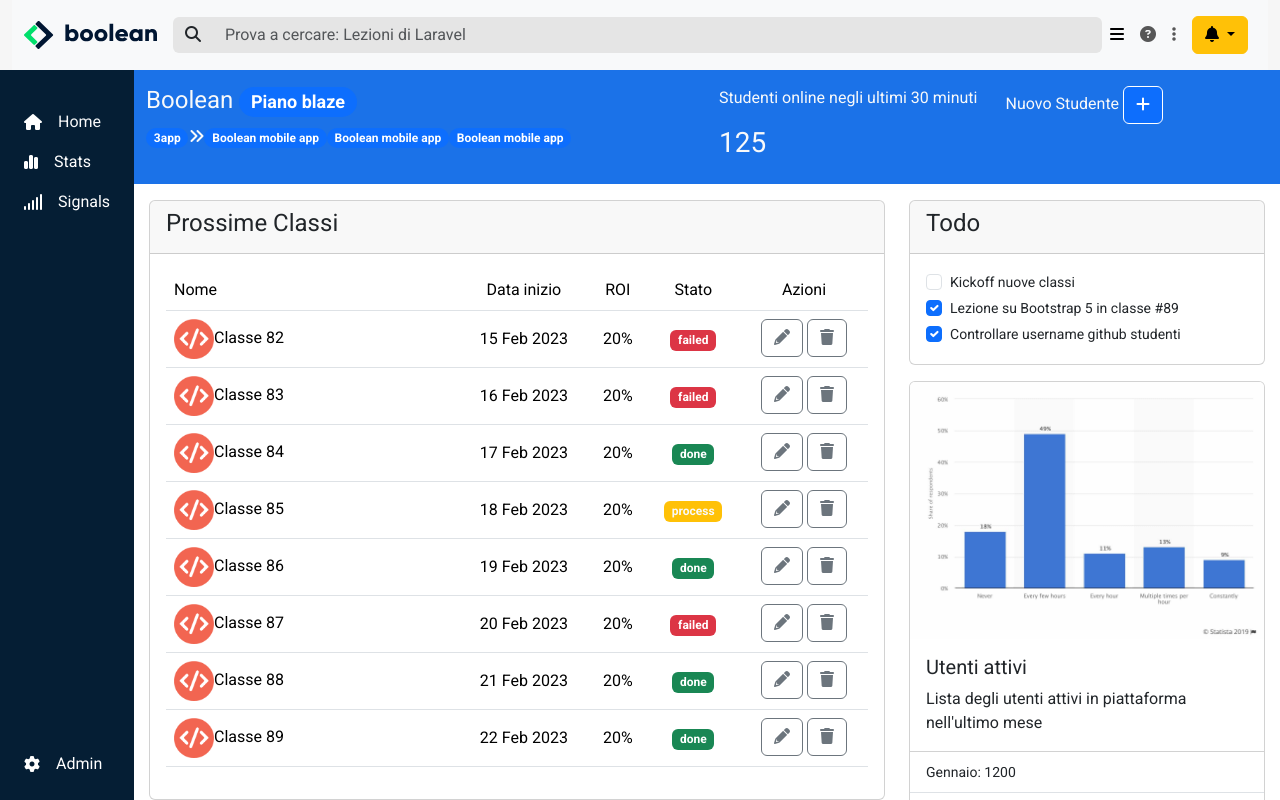
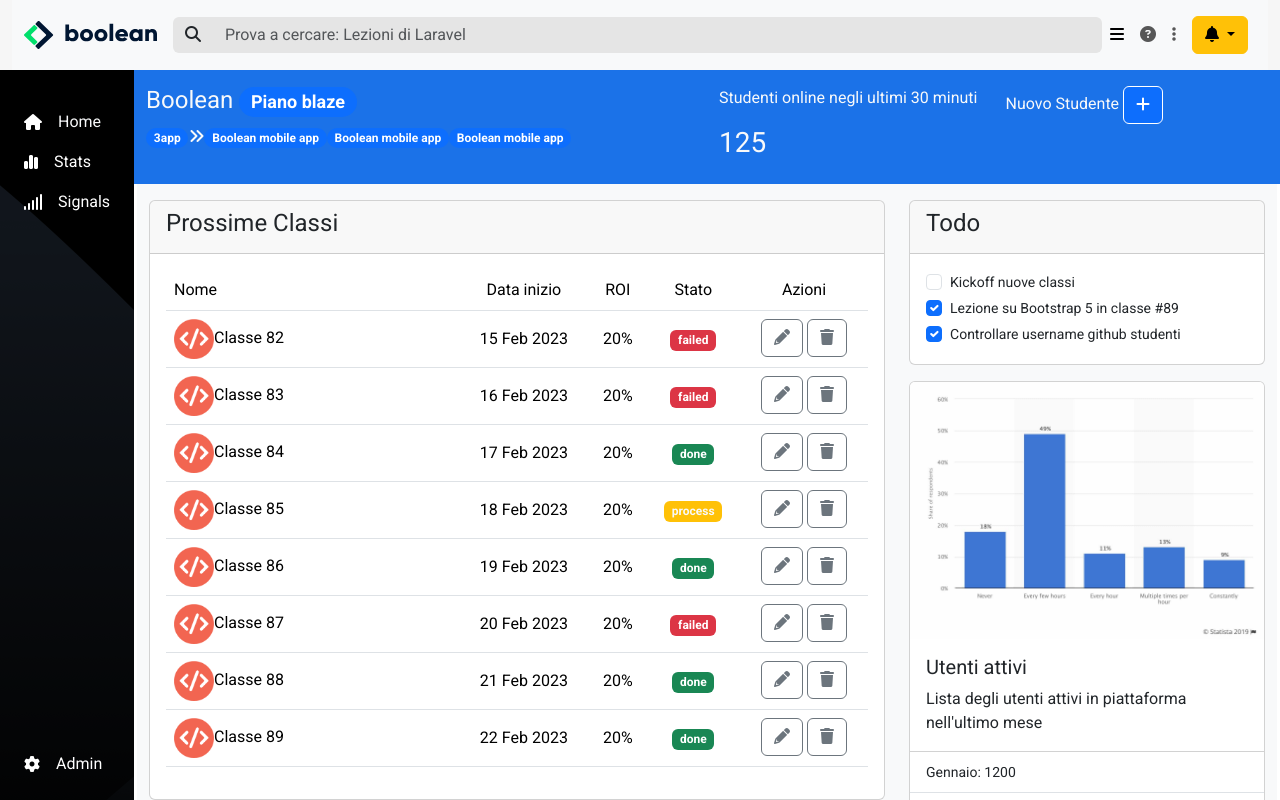
Before and after one commit to CosimoPetrarca/html-css-bootstrap-dashboard, a plain HTML site: page index.html in a window 1280 px wide. Drawn offline with nearby package versions, Linux system fonts and the light colour scheme.

Commit message:
background image

```diff
--- a/css/style.css
+++ b/css/style.css
@@ -30,7 +30,8 @@ main {
 
 
 aside {
-    background-color: #051e34;
+    background-image: url(../img/sidebar-bg.png);
+    background-color: black;
 
 }
 
@@ -39,7 +40,7 @@ aside {
 }
 
 .ms-main-bottom{
-    background-color: white;
+    background-color: #f8f9fa;
 }
 
 .effect:hover{
```
Also changed, not shown: img/sidebar-bg.png (added).
